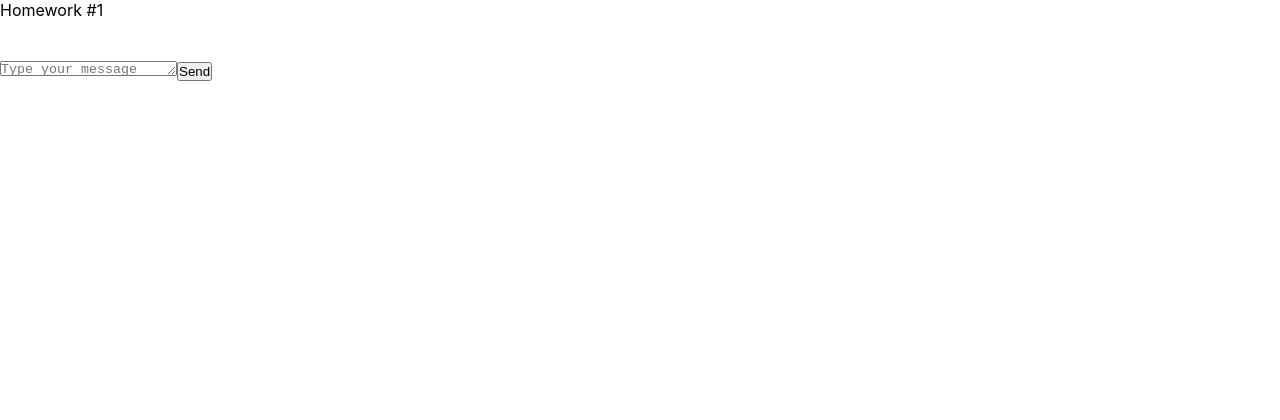
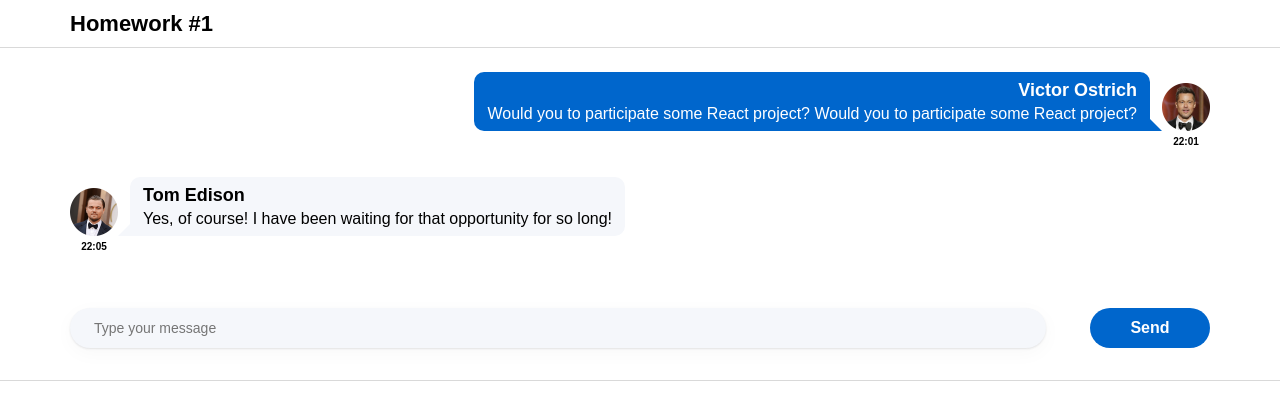
Before and after one commit to filatow/homework-front-s2, a React (Create React App) app: page / in a window 1280 px wide. Shown: the top 420 px of the page. Built offline with nearby package versions, Linux system fonts and the light colour scheme.

Commit message:
Finished homework 2.1

```diff
--- a/src/s1-main/App.module.css
+++ b/src/s1-main/App.module.css
@@ -1,11 +1,33 @@
 .App {
+    --basic_font_family: 'Montserrat', sans-serif;
+
     --header_height: 60px;
+    --chat_side_padding: 70px;
+    --message_text_indent: 12px;
+    --avatar_size: 48px;
+
+    --color_primary: #ffffff;
+    --color_secondary: #000000;
+    --bgc_primary: #0066cc;
+    --bgc_secondary: #f5f7fb;
 }
 
 .hw {
-
+    max-width: 1280px; /* 1280px */
+    margin-left: auto;
+    margin-right: auto;
+    border-top: 1px solid #D9D9D9;
+    border-bottom: 1px solid #D9D9D9;
+    padding: 24px var(--chat_side_padding) 32px;
 }
 
 .hwTitle {
-
+    max-width: 1280px; /* 1280px */
+    margin-left: auto;
+    margin-right: auto;
+    padding: 10px var(--chat_side_padding);
+    font-family: var(--basic_font_family);
+    font-size: 22px;
+    line-height: 27px;
+    font-weight: 600;
 }
--- a/src/s2-homeworks/hw01/HW1.tsx
+++ b/src/s2-homeworks/hw01/HW1.tsx
@@ -1,12 +1,13 @@
 import React from 'react'
-import Message from './message/Message'
+import Message, {MessageType} from './message/Message'
 import MessageSender from './message-sender/MessageSender'
 import s2 from '../../s1-main/App.module.css'
 import FriendMessage from './friend-message/FriendMessage'
 import avatar from './avatar.png'
+import avatar2 from './avatar2.png'
 
 /*
-* 1 - описать тип MessageType
+* 1 - описать тип MessageType [done]
 * 2 - описать тип MessagePropsType в файле Message.tsx
 * 3 - в файле Message.tsx отобразить приходящие данные
 * 4 - выполнить пункты 2, 3 в файле FriendMessage.tsx
@@ -14,29 +15,29 @@ import avatar from './avatar.png'
 * */
 
 // нужно создать правильный тип вместо any
-export type MessageType = any
+
 
 // структуру объекта не менять
 export const message0: MessageType = {
     id: 0,
     user: {
         avatar: avatar, // можно менять
-        name: 'Some Name',  // можно менять
+        name: 'Victor Ostrich',  // можно менять
     },
     message: {
-        text: 'some textsome textsome textsome textsome textsome textsome text', // можно менять
-        time: '22:00', // можно менять
+        text: 'Would you to participate some React project? Would you to participate some React project?', // можно менять
+        time: '22:01', // можно менять
     },
 }
 export const friendMessage0: MessageType = {
     id: 100,
     user: {
-        avatar: avatar, // можно менять
-        name: 'Friend Name', // можно менять
+        avatar: avatar2, // можно менять
+        name: 'Tom Edison', // можно менять
     },
     message: {
-        text: 'зеркальное сообщение для тренировки css', // можно менять
-        time: '22:00', // можно менять
+        text: 'Yes, of course! I have been waiting for that opportunity for so long!', // можно менять
+        time: '22:05', // можно менять
     },
 }
 
--- a/src/s2-homeworks/hw01/friend-message/FriendMessage.module.css
+++ b/src/s2-homeworks/hw01/friend-message/FriendMessage.module.css
@@ -1,31 +1,68 @@
 .friendMessage {
-
+    display: flex;
+    flex-direction: column;
+    align-items: flex-end;
+    width: 100%;
+    margin-bottom: 30px;
+    font-family: var(--basic_font_family);
+    color: var(--color_secondary);
 }
 
 .friendImageAndText {
-
+    display: flex;
+    flex-direction: row;
+    align-items: flex-end;
+    width: 100%;
+    margin-bottom: 5px;
 }
 
 .friendImageAndText img {
-
+    width: var(--avatar_size);
+    height: var(--avatar_size);
 }
 
 .friendText {
-
+    position: relative;
+    max-width: calc(100% - (var(--avatar_size) + var(--message_text_indent)) * 2);
+    margin-left: var(--message_text_indent);
+    padding: 7px 13px 8px;
+    border-radius: 10px;
+    background-color: var(--bgc_secondary);
 }
 
 .friendText:after {
-
+    content: '';
+    position: absolute;
+    bottom: 0;
+    left: -12px;
+    border: 12px solid transparent;
+    border-bottom-color: var(--bgc_secondary);
+    display: block;
+    width: 0;
+    height: 0;
 }
 
 .friendName {
-
+    margin-bottom: 3px;
+    font-size: 18px;
+    line-height: 22px;
+    font-weight: 600;
 }
 
 .friendMessageText {
-
+    font-family: var(--basic_font_family);
+    font-size: 16px;
+    line-height: 19px;
+    font-weight: 400;
+    white-space: pre-wrap;
+    word-wrap: break-word;
 }
 
 .friendTime {
-
+    width: 26px;
+    margin-left: 11px;
+    margin-right: auto;
+    font-size: 10px;
+    font-weight: 600;
+    text-align: center;
 }
--- a/src/s2-homeworks/hw01/friend-message/FriendMessage.tsx
+++ b/src/s2-homeworks/hw01/friend-message/FriendMessage.tsx
@@ -1,8 +1,10 @@
 import React from 'react'
 import s from './FriendMessage.module.css'
+import {MessagePropsType} from '../message/Message';
 
 // создать тип вместо any и отобразить приходящие данные
-const FriendMessage = (props: any) => {
+
+const FriendMessage = (props: MessagePropsType) => {
     return (
         <div
             id={'hw1-friend-message-' + props.message.id}
@@ -12,7 +14,8 @@ const FriendMessage = (props: any) => {
                 <img
                     id={'hw1-friend-avatar-' + props.message.id}
                     // создаёт студент
-
+                    src={props.message.user.avatar}
+                    alt='avatar'
                     //
                 />
                 <div className={s.friendText}>
@@ -21,7 +24,7 @@ const FriendMessage = (props: any) => {
                         className={s.friendName}
                     >
                         {/*создаёт студент*/}
-
+                        {props.message.user.name}
                         {/**/}
                     </div>
                     <pre
@@ -29,7 +32,7 @@ const FriendMessage = (props: any) => {
                         className={s.friendMessageText}
                     >
                         {/*создаёт студент*/}
-
+                        {props.message.message.text}
                         {/**/}
                     </pre>
                 </div>
@@ -39,7 +42,7 @@ const FriendMessage = (props: any) => {
                 className={s.friendTime}
             >
                 {/*создаёт студент*/}
-
+                {props.message.message.time}
                 {/**/}
             </div>
         </div>
--- a/src/s2-homeworks/hw01/message-sender/MessageSender.module.css
+++ b/src/s2-homeworks/hw01/message-sender/MessageSender.module.css
@@ -1,18 +1,48 @@
 .sendForm {
-
+    display: flex;
+    flex-direction: row;
+    justify-content: flex-end;
+    gap: 44px;
+    margin-top: 56px;
 }
 
 .textarea {
+    flex-grow: 1;
+    height: 40px !important;
+    border-radius: 20px;
+    padding: 11px 24px;
+    resize: none;
+    border: none;
+    box-shadow:
+        0 1px 2px 0 rgba(29, 33, 38, 0.1),
+        0 5px 20px 0 rgba(29, 33, 38, 0.03);
+    background-color: var(--bgc_secondary);
+    font-family: var(--basic_font_family);
+    font-size: 14px;
+    line-height: 18px;
+}
 
+.textarea:focus {
+    outline: none;
 }
 
 .button {
-
+    height: 40px;
+    width: 120px;
+    border: 3px solid transparent;
+    border-radius: 20px;
+    background-color: var(--bgc_primary);
+    color: var(--color_primary);
+    font-size: 16px;
+    font-weight: 600;
+    cursor: pointer;
+    transition-duration: 150ms;
 }
 
 .button:hover {
-
+    filter: brightness(127%);
 }
 .button:active {
-
+    transform: scale(97%);
+    border: 3px solid #003366;
 }
--- a/src/s2-homeworks/hw01/message/Message.module.css
+++ b/src/s2-homeworks/hw01/message/Message.module.css
@@ -1,31 +1,72 @@
 .message {
-
+    display: flex;
+    flex-direction: column;
+    align-items: flex-end;
+    width: 100%;
+    margin-bottom: 30px;
+    font-family: var(--basic_font_family);;
+    color: var(--color_primary);
 }
 
 .imageAndText {
-
+    display: flex;
+    flex-direction: row-reverse;
+    align-items: flex-end;
+    width: 100%;
+    margin-bottom: 5px;
 }
 
 .imageAndText img {
-
+    width: var(--avatar_size);
+    height: var(--avatar_size);
 }
 
 .text {
+    position: relative;
+    max-width: calc(100% - (var(--avatar_size) + var(--message_text_indent)) * 2);
+    margin-right: var(--message_text_indent);
+    padding: 7px 13px 8px;
+    border-radius: 10px;
+    background-color: var(--bgc_primary);
+
 
 }
 
 .text:after {
-
+    content: '';
+    position: absolute;
+    bottom: 0;
+    right: -12px;
+    border: 12px solid transparent;
+    border-bottom-color: var(--bgc_primary);
+    display: block;
+    width: 0;
+    height: 0;
 }
 
 .name {
-
+    margin-bottom: 3px;
+    font-size: 18px;
+    line-height: 22px;
+    font-weight: 600;
+    text-align: right;
 }
 
 .messageText {
-
+    font-family: var(--basic_font_family);;
+    font-size: 16px;
+    line-height: 19px;
+    font-weight: 400;
+    white-space: pre-wrap;
+    word-wrap: break-word;
 }
 
 .time {
-
+    width: 26px;
+    margin-left: auto;
+    margin-right: 11px;
+    color: var(--color_secondary);
+    font-size: 10px;
+    font-weight: 600;
+    text-align: center;
 }
--- a/src/s2-homeworks/hw01/message/Message.tsx
+++ b/src/s2-homeworks/hw01/message/Message.tsx
@@ -2,7 +2,26 @@ import React from 'react'
 import s from './Message.module.css'
 
 // нужно создать правильный тип вместо any
-export type MessagePropsType = any
+
+type UserType = {
+    avatar: string
+    name: string
+}
+
+type MessageMessageType = {
+    text: string
+    time: string
+}
+
+export type MessageType = {
+    id: number
+    user: UserType
+    message: MessageMessageType
+}
+
+export type MessagePropsType = {
+    message: MessageType
+}
 
 // нужно отобразить приходящие данные
 const Message = (props: MessagePropsType) => {
@@ -12,25 +31,26 @@ const Message = (props: MessagePropsType) => {
                 <img
                     id={'hw1-avatar-' + props.message.id}
                     // создаёт студент
-
+                    src={props.message.user.avatar}
+                    alt='avatar'
                     //
                 />
                 <div className={s.text}>
                     <div id={'hw1-name-' + props.message.id} className={s.name}>
                         {/*создаёт студент*/}
-
+                        {props.message.user.name}
                         {/**/}
                     </div>
                     <pre id={'hw1-text-' + props.message.id} className={s.messageText}>
                         {/*создаёт студент*/}
-
+                        {props.message.message.text}
                         {/**/}
                     </pre>
                 </div>
             </div>
             <div id={'hw1-time-' + props.message.id} className={s.time}>
                 {/*создаёт студент*/}
-
+                {props.message.message.time}
                 {/**/}
             </div>
         </div>
```
Also changed, not shown: src/s2-homeworks/hw01/avatar2.png (added).
